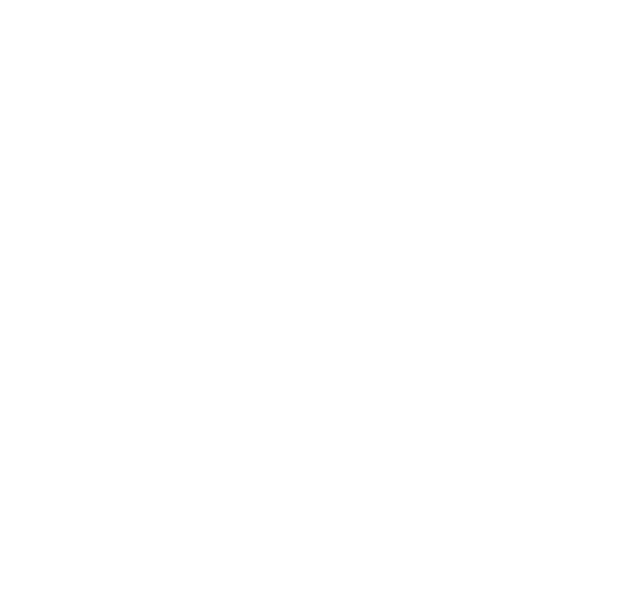
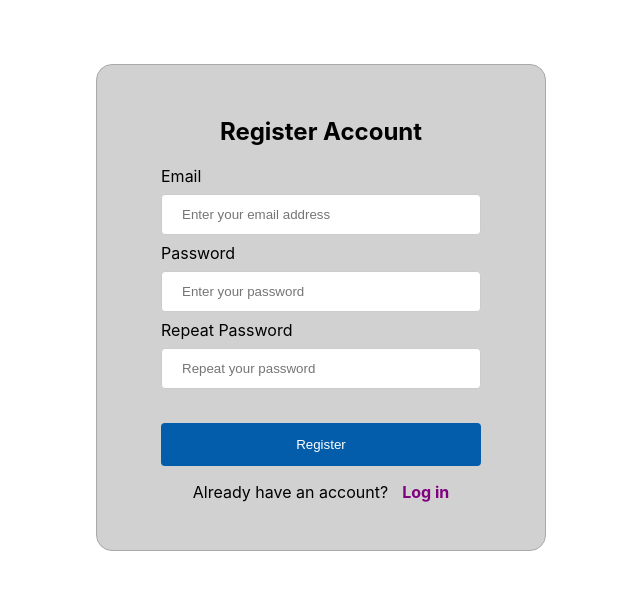
Before and after one commit to Mareeee/trello-copy, a React (Create React App) app in the folder frontend/: page / in a window 1280 px wide. Shown: the top 590 px of the page, without its empty margins (319-959 px from the left). Built offline with nearby package versions, Linux system fonts and the light colour scheme.

Commit message:
[ADD] form design

```diff
--- a/frontend/package.json
+++ b/frontend/package.json
@@ -2,6 +2,7 @@
   "name": "frontend",
   "version": "0.1.0",
   "private": true,
+  "proxy": "http://localhost:3000",
   "dependencies": {
     "@testing-library/dom": "^10.4.0",
     "@testing-library/jest-dom": "^6.6.3",
@@ -11,6 +12,7 @@
     "@types/node": "^16.18.126",
     "@types/react": "^19.1.6",
     "@types/react-dom": "^19.1.5",
+    "axios": "^1.9.0",
     "react": "^19.1.0",
     "react-dom": "^19.1.0",
     "react-scripts": "5.0.1",
--- a/frontend/src/App.tsx
+++ b/frontend/src/App.tsx
@@ -1,9 +1,11 @@
 import './App.css';
+import Home from './pages/Home';
 
 function App() {
   return (
-    <div>
-    </div>
+    <>
+      <Home/>
+    </>
   );
 }
 
--- /dev/null
+++ b/frontend/src/components/Register.css
@@ -0,0 +1,53 @@
+.registration {
+  max-width: 20em;
+  display: flex;
+  flex-direction: column;
+  justify-content: center;
+  align-items: center;
+  padding: 2em 4em;
+  margin: 4em 0;
+  background-color: rgb(210, 209, 209);
+  border-radius: 1em;
+  border: 0.1em solid rgb(169, 169, 169);
+}
+
+input[type="text"],
+input[type="password"],
+select {
+  display: inline-block;
+  width: 100%;
+  padding: 12px 20px;
+  margin: 8px 0;
+  border: 1px solid #ccc;
+  border-radius: 4px;
+  box-sizing: border-box;
+}
+
+input[type="submit"] {
+  width: 100%;
+  background-color: #045daa;
+  color: white;
+  padding: 14px 20px;
+  margin-top: 26px;
+  border: none;
+  border-radius: 4px;
+  cursor: pointer;
+}
+
+input[type="submit"]:hover {
+  background-color: #456ea0;
+}
+
+.login {
+  width: 100%;
+  display: flex;
+  align-items: center;
+  justify-content: center;
+  gap: 14px;
+}
+
+.login-href {
+  text-decoration: none;
+  font-weight: bold;
+  color: purple;
+}
--- /dev/null
+++ b/frontend/src/components/Register.tsx
@@ -0,0 +1,40 @@
+import { useState } from "react";
+import axios from "axios"
+import "./Register.css"
+
+function Register() {
+    const [email, setEmail] = useState("");
+    const [password, setPassword] = useState("");
+
+    const handleSubmit = async (event: React.FormEvent) => {
+        event.preventDefault();
+
+        try {
+            const result = await axios.get("/home")
+            alert(`server responded with: ${result.data}`)
+        } catch (e) {
+            alert(`something went wrong ${e}`)
+        }
+    }
+
+    return (
+        <div className="registration">
+                <h2>Register Account</h2>
+
+                <form name="registration" onSubmit={handleSubmit}>
+                        <label>Email</label>
+                    <input type="text" placeholder="Enter your email address"/>
+                        <label>Password</label>
+                    <input type="password" placeholder="Enter your password"/>
+                        <label>Repeat Password</label>
+                    <input type="password" placeholder="Repeat your password"/>
+
+                    <input type="submit" value="Register"/>
+                </form>
+
+                <div className="login"><p>Already have an account? </p><a className="login-href" href="#">Log in</a>  </div>
+        </div>
+    )
+}
+
+export default Register;
--- a/frontend/src/index.css
+++ b/frontend/src/index.css
@@ -1,13 +1,14 @@
 body {
   margin: 0;
-  font-family: -apple-system, BlinkMacSystemFont, 'Segoe UI', 'Roboto', 'Oxygen',
-    'Ubuntu', 'Cantarell', 'Fira Sans', 'Droid Sans', 'Helvetica Neue',
+  padding: 0;
+  font-family: -apple-system, BlinkMacSystemFont, "Segoe UI", "Roboto", "Oxygen",
+    "Ubuntu", "Cantarell", "Fira Sans", "Droid Sans", "Helvetica Neue",
     sans-serif;
   -webkit-font-smoothing: antialiased;
   -moz-osx-font-smoothing: grayscale;
 }
 
 code {
-  font-family: source-code-pro, Menlo, Monaco, Consolas, 'Courier New',
+  font-family: source-code-pro, Menlo, Monaco, Consolas, "Courier New",
     monospace;
 }
--- /dev/null
+++ b/frontend/src/pages/Home.css
@@ -0,0 +1,5 @@
+.home {
+  display: flex;
+  justify-content: center;
+  align-items: center;
+}
--- /dev/null
+++ b/frontend/src/pages/Home.tsx
@@ -0,0 +1,12 @@
+import Register from "../components/Register";
+import './Home.css';
+
+function Home() {
+    return (
+        <div className="home">
+            <Register/>
+        </div>
+    );
+}
+
+export default Home;
```
Also changed, not shown: frontend/src/components/Login.tsx (added, +10 -0 lines), 1 other file (tests, documents, lock files or other folders).
